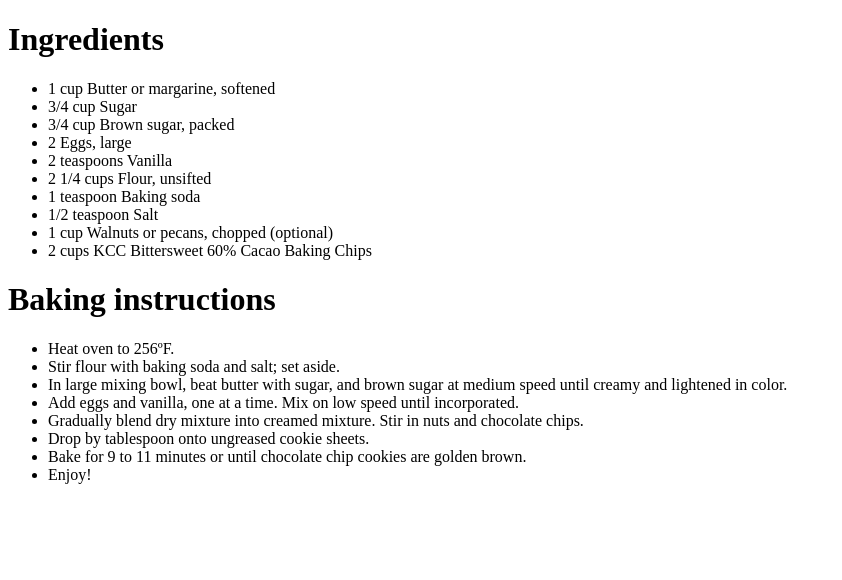
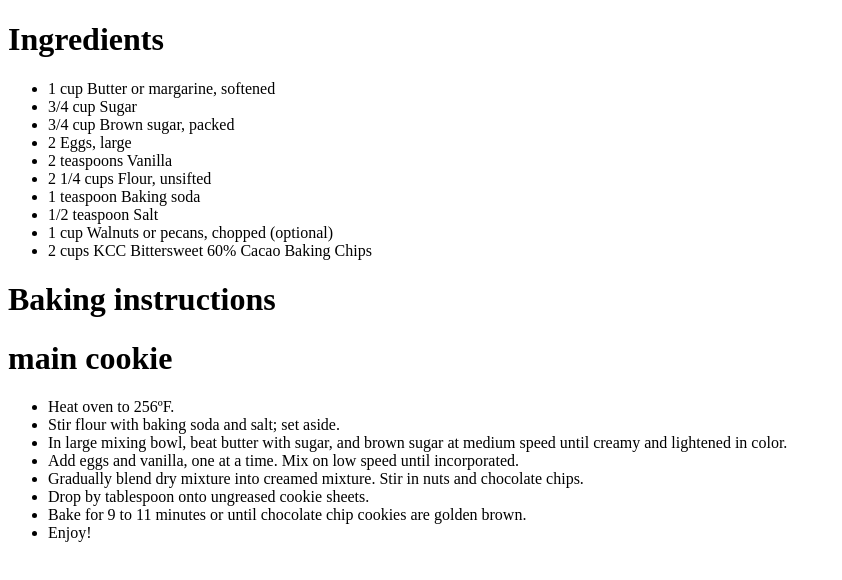
Before and after one commit to Dinesh566734/Teacher, a plain HTML site: page secret recipe.html in a window 1280 px wide. Shown: the whole page, without its empty margins (0-842 px from the left). Drawn offline with Linux system fonts and the light colour scheme.

Commit message:
main cookie

```diff
--- a/secret recipe.html
+++ b/secret recipe.html
@@ -16,6 +16,7 @@
 <li>2 cups KCC Bittersweet 60% Cacao Baking Chips</li>
 </ul>
 <h1>Baking instructions</h1>
+<h1>main cookie</h1>
 <ul>
 <li>Heat oven to 256ºF.</li>
 <li>Stir flour with baking soda and salt; set aside.</li>
```
